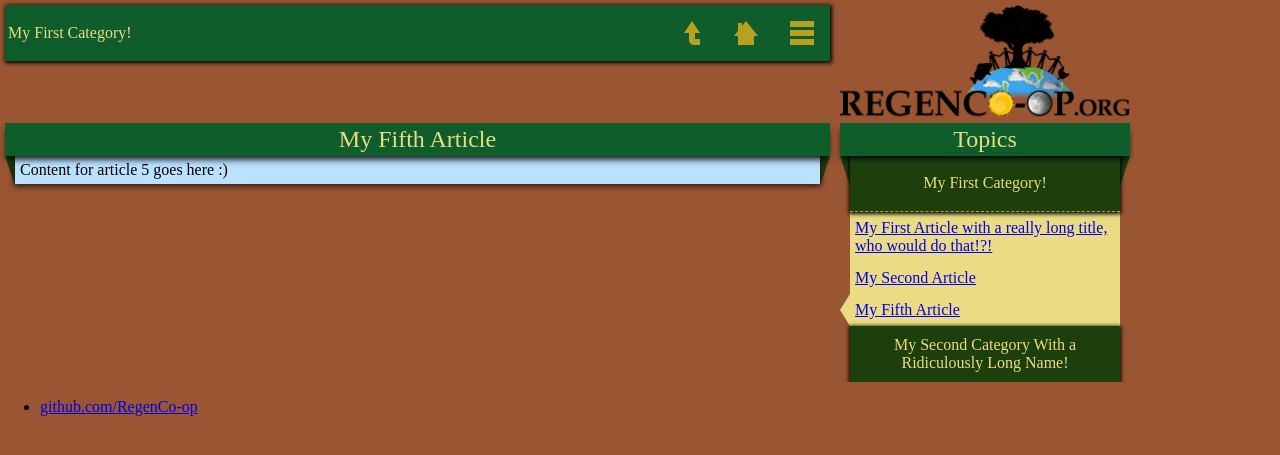
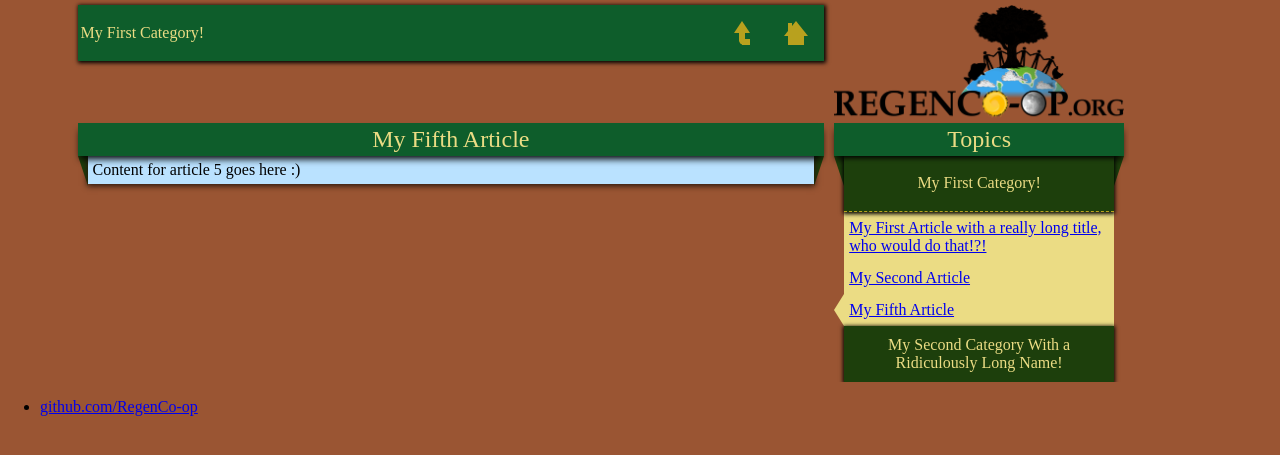
Before and after one commit to joshhennen/RegenCo-op, a Jekyll site: the page built from docs/_articles/test5.html, in a window 1280 px wide. Shown: the top 455 px of the page. Built offline with Jekyll 4.4.1, drawn with Linux system fonts in a browser that asks for light colours.

Commit message:
Update menu icons

```diff
--- a/docs/_includes/header.html
+++ b/docs/_includes/header.html
@@ -3,14 +3,14 @@
     <div class="content-wrapper left">
         <div class="menubar">
             <nav>
-                <div class="icon-box">
-                    <div class="menu-icon"></div>
+                <div class="icon-box menu">
+                    <div></div>
                 </div>
-                <a href="/" class="icon-box">
-                    <div class="home-icon"></div>
+                <a href="/" class="icon-box home">
+                    <div></div>
                 </a>
-                <a href="#" class="icon-box">
-                    <div class="top-icon"></div>
+                <a href="#" class="icon-box top">
+                    <div></div>
                 </a>
             </nav>
             <div class="page-category">
--- a/docs/_includes/sidebar.html
+++ b/docs/_includes/sidebar.html
@@ -1,5 +1,4 @@
 <nav class="sidebar content-wrapper right">
-    <div class="">
     <div class="title-banner">
         Topics
     </div>
@@ -21,5 +20,4 @@
         </ul>
         {% endfor %}
     </div>
-    </div>
 </nav>
--- a/docs/_sass/_style.scss
+++ b/docs/_sass/_style.scss
@@ -93,13 +93,12 @@
         width: auto;
         float:right;
     }
-    .icon-box{
+    @at-root .icon-box{
         float:right;
         height:100%;
         width:$menubar-height;
         padding: $menubar-height/7*2;
-    }
-    .home-icon{
+            &.home>div{
             $house-color: $menubar-foreground;
             /* roof */
             position: relative;
@@ -129,7 +128,7 @@
                 background: $house-color;
             }
         }
-    .menu-icon{
+        &.menu>div{
             $menu-color: $menubar-foreground;
             /* top bar */
             position:relative;
@@ -155,7 +154,7 @@
                 background: $menu-color;
             }
         }
-    .top-icon{
+        &.top>div{
             $top-color: $menubar-foreground;
             /* arrowhead */
             position: relative;
@@ -184,6 +183,7 @@
                 height:$icon-size/4;
                 width:$icon-size/3;
                 background: $top-color;
+            }
         }
     }
 }
@@ -366,6 +366,17 @@
     .menubar{
         display: static;
         position: relative;
+        .menu{
+            display: none;
+        }
+        .top{
+
+        }
+    }
+
+    .grid{
+        max-width: 825px + 10px + 300px;
+        margin: 0 auto;
     }
 
     .sidebar{
```
Lines whose indentation alone changed are shown as unchanged.
